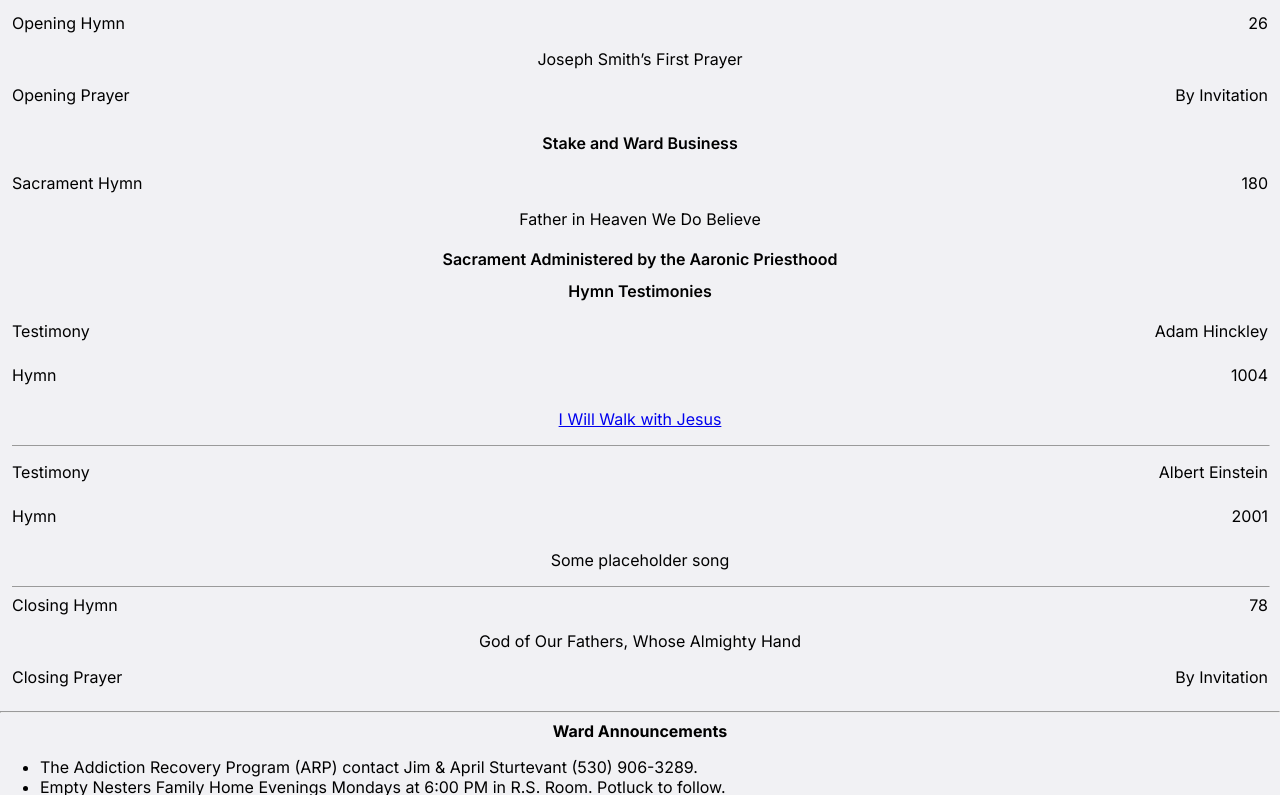
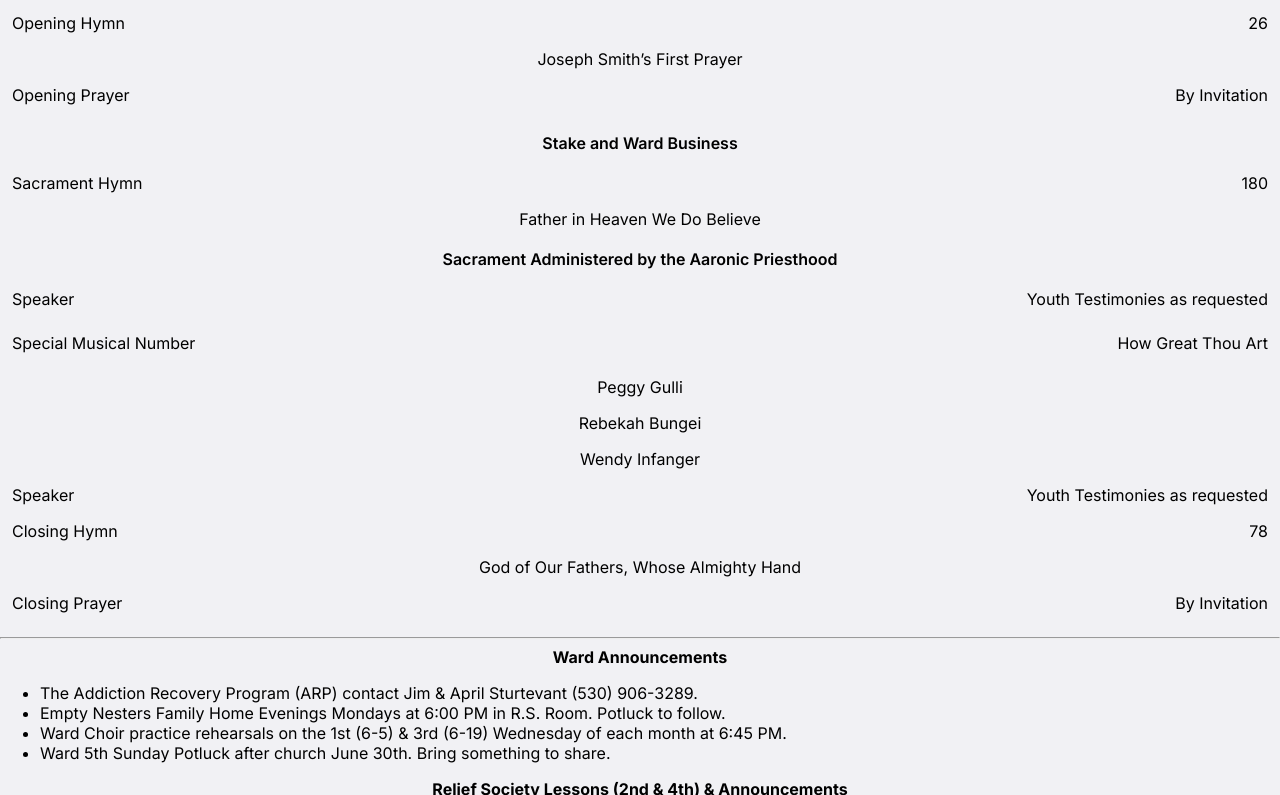
Before and after one commit to adamhinckley/meeting-agenda, a Next.js app: page / in a window 1280 px wide. Shown: the part 607-1402 px from the top of the page. Built offline with nearby package versions, Linux system fonts and the light colour scheme.

Commit message:
Make adding content more flexible

```diff
--- a/app/agenda.tsx
+++ b/app/agenda.tsx
@@ -3,44 +3,12 @@ import ClosingHymnAndPrayer from "./closingHymnAndPrayer";
 import PreSacramentAgenda from "./preSacramentAgenda";
 import { settings } from "./settings";
 import StandardSecondHalf from "./standardSecondHalf";
-import TwoMinuteHymnTestimonies from "./twoMinuteHymnTestimonies";
-const {
-  isTestimonyMeeting,
-  presiding,
-  conducting,
-  musicLeader,
-  accompanist,
-  openingHymn,
-  openingHymnTitle,
-  openingPrayer,
-  sacramentHymn,
-  sacramentHymnTitle,
-  speakerOne,
-  specialMusicalNumber,
-  intermediateHymn,
-  intermediateHymnTitle,
-  speakerTwo,
-  closingHymn,
-  closingHymnTitle,
-  closingPrayer,
-} = settings;
-
-const currentDate = (() => {
-  const date = new Date();
-  const options: Intl.DateTimeFormatOptions = {
-    year: "numeric",
-    month: "long",
-    day: "numeric",
-  };
-  return date.toLocaleDateString("en-US", options);
-})();
 
 const Agenda = () => {
   return (
     <div style={{ margin: "0 12px" }}>
       <PreSacramentAgenda />
-      <TwoMinuteHymnTestimonies />
-      {/* <StandardSecondHalf/> */}
+      <StandardSecondHalf />
       <ClosingHymnAndPrayer />
     </div>
   );
--- a/app/globals.css
+++ b/app/globals.css
@@ -59,6 +59,13 @@ h2 {
     margin: 8px 0;
     width: 100%;
   }
+
+  .multiple-performers {
+    display: flex;
+    justify-content: center;
+    align-items: center;
+    margin: 8px 0;
+  }
   .agenda-title {
     white-space: nowrap;
     margin: 0 12px 8px 0;
--- a/app/settings.ts
+++ b/app/settings.ts
@@ -1,8 +1,5 @@
 // front page
 // this app has configuration that will not allow images to be used unless they are from 'churchofjesuschrist.org.
-
-import { title } from "process";
-
 // We can add more domains if it's necessary.
 const imageUrl =
   "https://content.churchofjesuschrist.org/templesldsorg/bc/Temples/Trujillo-Peru-Temple-2.jpg";
@@ -18,11 +15,25 @@ const openingHymnTitle = "Joseph Smith’s First Prayer";
 const openingPrayer = "By Invitation";
 const sacramentHymn = "180";
 const sacramentHymnTitle = "Father in Heaven We Do Believe";
-const speakerOne = "Youth Testimonies as requested";
-const specialMusicalNumber = "How Great Thou Art";
-const intermediateHymn = "Peggy Gulli, Rebekah Bungei, Wendy Infanger";
-const intermediateHymnTitle = "";
-const speakerTwo = "Youth Testimonies as requested";
+const blockOne = [
+  {
+    title: "Speaker",
+    content: "Youth Testimonies as requested",
+  },
+];
+const intermediateMusic = {
+  title: "Special Musical Number",
+  performers: ["Peggy Gulli", "Rebekah Bungei", "Wendy Infanger"], // If there are multiple performers, list them here separated by commas.
+  songTitle: "How Great Thou Art",
+  hymnNumber: "", // This will not show when performers are listed.
+};
+
+const blockTwo = [
+  {
+    title: "Speaker",
+    content: "Youth Testimonies as requested",
+  },
+];
 const closingHymn = "78";
 const closingHymnTitle = "God of Our Fathers, Whose Almighty Hand";
 const closingPrayer = "By Invitation";
@@ -108,21 +119,6 @@ const wardFocusTempleCorner = [
   "Knowledge is key in everything we do. From learning to tie or your shoes to  performing a life saving operation you must put forth effort and time in order to gain the knowledge required to perform these skills. Dieter F Uchtdorf said “What we love determines what we seek. What we seek determines what we think and do. What we think and do determines who we are and who we will become.” As we seek to draw closer to the Lord and learn more about him we will be able to gain knowledge of him, his love for us and ultimately become more like him.",
 ];
 
-const twoMinuteHymns = [
-  {
-    link: "https://www.churchofjesuschrist.org/study/friend/2020/02/i-will-walk-with-jesus?lang=eng",
-    title: "I Will Walk with Jesus",
-    number: "1004",
-    speaker: "Adam Hinckley",
-  },
-  {
-    link: "",
-    title: "Some placeholder song",
-    number: "2001",
-    speaker: "Albert Einstein",
-  },
-];
-
 export const settings = {
   isTestimonyMeeting,
   presiding,
@@ -134,11 +130,9 @@ export const settings = {
   openingPrayer,
   sacramentHymn,
   sacramentHymnTitle,
-  speakerOne,
-  specialMusicalNumber,
-  intermediateHymn,
-  intermediateHymnTitle,
-  speakerTwo,
+  blockOne,
+  intermediateMusic,
+  blockTwo,
   closingHymn,
   closingHymnTitle,
   closingPrayer,
@@ -151,5 +145,4 @@ export const settings = {
   familyHistoryCorner,
   wardFocusTempleCorner,
   imageUrl,
-  twoMinuteHymns,
 };
--- a/app/standardSecondHalf.tsx
+++ b/app/standardSecondHalf.tsx
@@ -3,13 +3,13 @@ import { settings } from "./settings";
 import "./globals.css";
 
 const {
-  speakerOne,
-  speakerTwo,
-  specialMusicalNumber,
-  intermediateHymn,
-  intermediateHymnTitle,
+  blockOne,
+  blockTwo,
+  intermediateMusic,
   isTestimonyMeeting,
 } = settings;
+
+const hasMultiplePerformers = intermediateMusic.performers.length > 1;
 
 const StandardSecondHalf = () => {
   return (
@@ -18,35 +18,52 @@ const StandardSecondHalf = () => {
         <p className="block">Bearing of Testimonies</p>
       ) : (
         <>
-          <div className="agenda-block">
+          {blockOne.map((block, index) => {
+            return block.content ? (
+              <div className="agenda-block" key={index}>
                 <div className="title-container">
-              <p className="agenda-title">Speaker</p>
-              <p className="agenda-content">{speakerOne}</p>
+                  <p className="agenda-title">{block.title}</p>
+                  <p className="agenda-content">{block.content}</p>
                 </div>
               </div>
+            ) : null;
+          })}
           <div className="agenda-block">
-            {specialMusicalNumber && (
+            {hasMultiplePerformers ? (
+              <>
               <div className="title-container">
-                <p className="agenda-title">Special Musical Number</p>
-                <p className="agenda-content">{specialMusicalNumber}</p>
+                <p className="agenda-title">{intermediateMusic.title}</p>
+                <p className="agenda-content">
+                 {intermediateMusic.songTitle}
+                </p>
               </div>
-            )}
-            {intermediateHymn && (
+              {intermediateMusic.performers.map((performer, index) => (
+                <div className="multiple-performers" key={index}>
+                  <p className="agenda-content">{performer}</p>
+                </div>
+              ))}
+              </>
+            ) : (
               <>
-                <div className="title-container no-margin">
-                  <p className="agenda-title">Intermediate Hymn</p>
-                  <p className="agenda-content">{intermediateHymn}</p>
+              <div className="title-container">
+                <p className="agenda-title">{intermediateMusic.title}</p>
+                <p className="agenda-content">
+                  {intermediateMusic.hymnNumber}
+                </p>
               </div>
-                <div className="title-container hymn">
-                  <div />
-                  <p className="agenda-content">{intermediateHymnTitle}</p>
-                </div>
+                <p className="agenda-content hymn">{intermediateMusic.songTitle}</p>
               </>
             )}
+            {blockTwo.map((block, index) => {
+              return block.content ? (
+                <div className="agenda-block" key={index}>
                   <div className="title-container">
-              <p className="agenda-title">Speaker</p>
-              <p className="agenda-content">{speakerTwo}</p>
+                    <p className="agenda-title">{block.title}</p>
+                    <p className="agenda-content">{block.content}</p>
                   </div>
+                </div>
+              ) : null;
+            })}
           </div>
         </>
       )}
--- a/app/twoMinuteHymnTestimonies.tsx
+++ /dev/null
@@ -1,40 +0,0 @@
-"use client";
-import { settings } from "./settings";
-const { twoMinuteHymns } = settings;
-const TwoMinuteHymnTestimonies = () => {
-  return twoMinuteHymns.length > 0 ? (
-    <>
-      <p className="block">Hymn Testimonies</p>
-      {twoMinuteHymns.map((hymn, index) => (
-        <div className="agenda-block" key={index}>
-          <div className="title-container">
-            <p className="agenda-title">Testimony</p>
-            <p className="agenda-content">{hymn.speaker}</p>
-          </div>
-          <div className="title-container">
-            <p className="agenda-title">Hymn</p>
-            <p className="agenda-content">{hymn.number}</p>
-          </div>
-          <div className="title-container hymn">
-            {hymn.link ? (
-              <a href={hymn.link} target="_blank" rel="noreferrer">
-                {hymn.title}
-              </a>
-            ) : (
-              <p className="agenda-content">{hymn.title}</p>
-            )}
-          </div>
-          <hr
-            style={{
-              width: " 100%",
-              color: "#ebeaea",
-              borderBottom: "none",
-            }}
-          />
-        </div>
-      ))}
-    </>
-  ) : null;
-};
-
-export default TwoMinuteHymnTestimonies;
```
Lines whose indentation alone changed are shown as unchanged.
